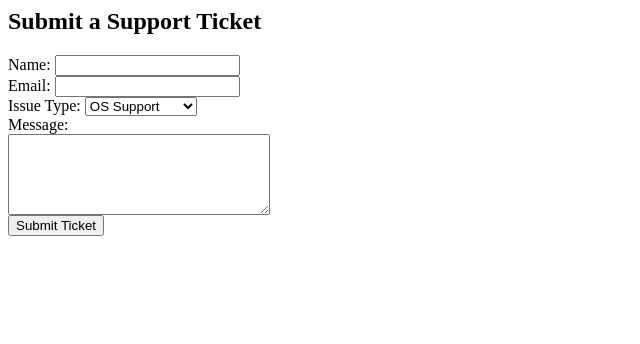
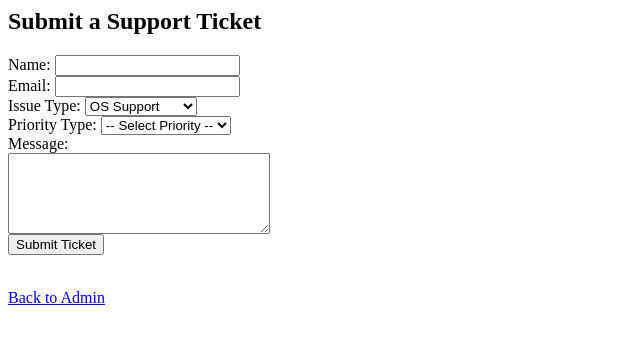
Before and after one commit to saurabhbhise16/ticketingITsupport, a PHP site: page / in a window 1280 px wide. Shown: the top 344 px of the page, without its empty margins (0-640 px from the left). Run offline with PHP 8.4, Linux system fonts and the light colour scheme.

Commit message:
Added an option of priority level
Added links on each page to go the dashboard or for adding another ticket.
Added an option of priority level which will help in sorting the tickets according to the priority level

```diff
--- a/db.php
+++ b/db.php
@@ -1,12 +1,8 @@
 <?php
-$host = 'localhost';
-$db = 'ticketing';
-$user = 'root';
-$pass = '';
-
-$conn = new mysqli($host, $user, $pass, $db);
+$conn = new mysqli("localhost", "fixuser", "Fix", "ticketing", 3307);
 
 if ($conn->connect_error) {
-    die("Connection failed: " . $conn->connect_error);
+    die("❌ Connection failed: " . $conn->connect_error);
 }
+
 ?>
--- a/index.php
+++ b/index.php
@@ -1,35 +1,64 @@
 <?php include 'db.php'; ?>
 
 <?php
+
+$error = "";
+$success = "";
+
 if ($_SERVER['REQUEST_METHOD'] === 'POST') {
+
+    if (isset($_POST['name'], $_POST['email'], $_POST['issue_type'], $_POST['priority'], $_POST['message'])) {
+
+        if (empty($_POST['priority'])) {
+            $error = "❌ Error: Priority is required.";
+        }
+        else{
             $name = $_POST['name'];
             $email = $_POST['email'];
             $issue_type = $_POST['issue_type'];
+            $priority = $_POST['priority'];
             $message = $_POST['message'];
 
+            if (!filter_var($email, FILTER_VALIDATE_EMAIL)) {
+                $error = "❌ Error: Invalid email format.";
+            }
+            else{
+
             // Prepare statement
-    $stmt = $conn->prepare("INSERT INTO tickets (name, email, issue_type, message) VALUES (?, ?, ?, ?)");
+            $stmt = $conn->prepare("INSERT INTO tickets (name, email, issue_type, message, priority) VALUES (?, ?, ?, ?,?)");
 
-    // Check for errors in prepare
-    if (!$stmt) {
-        die("Prepare failed: " . $conn->error);
-    }
+            if(!$stmt){
+                $error = "Prepare failed: " . $conn->error;
+            } else {
 
-    // Bind and execute
-    $stmt->bind_param("ssss", $name, $email, $issue_type, $message);
+                $stmt->bind_param("sssss",$name, $email, $issue_type, $message, $priority);
                 $stmt->execute();
 
                 if ($stmt->affected_rows > 0) {
-        echo "✅ Ticket submitted successfully!";
+                    header("Location: " . $_SERVER['PHP_SELF'] . "?success=1");
+                    exit();
                 } else {
-        echo "❌ Failed to submit ticket.";
+                    $error = "❌ Failed to submit ticket.";
+                }
+                $stmt->close();
+            }
+        }
+    }
+    }
 }
 
-    $stmt->close();
-}
 ?>
 
 <h2>Submit a Support Ticket</h2>
+
+<?php if ($error): ?>
+    <p style = "color: red;"><?php echo $error; ?></p>
+<?php endif; ?>
+
+<?php if (isset($_GET['success'])): ?>
+    <p style="color: green;">✅ Ticket submitted successfully!</p>
+<?php endif; ?>
+
 <form method="post">
     Name: <input type="text" name="name" required><br>
     Email: <input type="email" name="email" required><br>
@@ -39,7 +68,16 @@ if ($_SERVER['REQUEST_METHOD'] === 'POST') {
         <option>Printer Support</option>
         <option>Network</option>
     </select><br>
+    Priority Type:
+    <select name="priority" required>
+        <option value="" disabled selected>-- Select Priority --</option>
+        <option>High</option>
+        <option>Medium</option>
+        <option>Low</option>
+    </select><br>
+
     Message:<br>
     <textarea name="message" rows="5" cols="30"></textarea><br>
     <input type="submit" value="Submit Ticket">
 </form>
+<br><a href='admin.php?id={$row['id']}'>Back to Admin</a></br>
--- a/view_ticket.php
+++ b/view_ticket.php
@@ -14,6 +14,7 @@ $ticket = $conn->query("SELECT * FROM tickets WHERE id=$id")->fetch_assoc();
 <p><strong>Name:</strong> <?= $ticket['name'] ?></p>
 <p><strong>Email:</strong> <?= $ticket['email'] ?></p>
 <p><strong>Issue:</strong> <?= $ticket['issue_type'] ?></p>
+<p><strong>Priority:</strong> <?=$ticket['Priority'] ?></p>
 <p><strong>Message:</strong> <?= nl2br($ticket['message']) ?></p>
 <p><strong>Status:</strong> <?= $ticket['status'] ?></p>
 
```
Also changed, not shown: admin.php (+5 -2 lines), tickets.sql (line endings or trailing spaces). Lines whose indentation alone changed are shown as unchanged.
